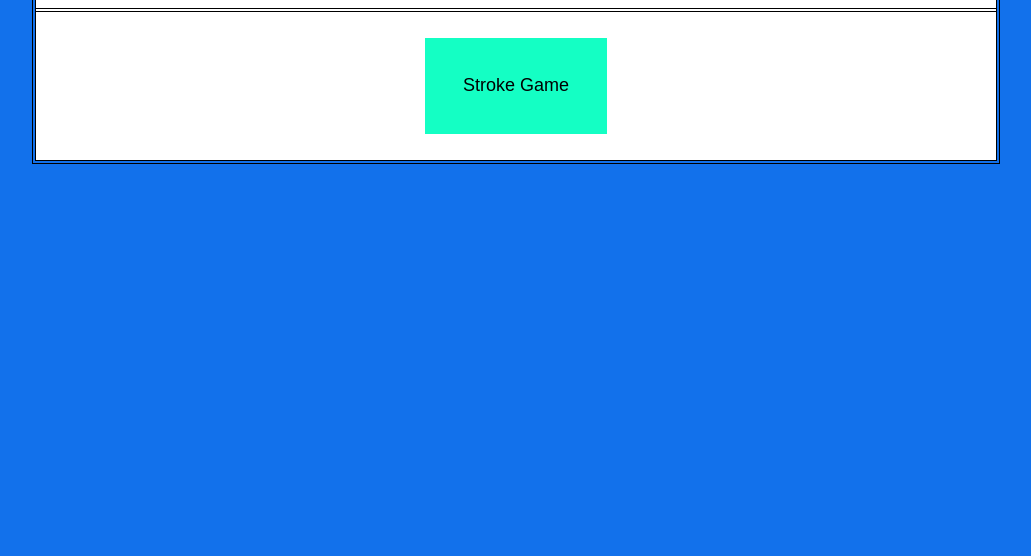
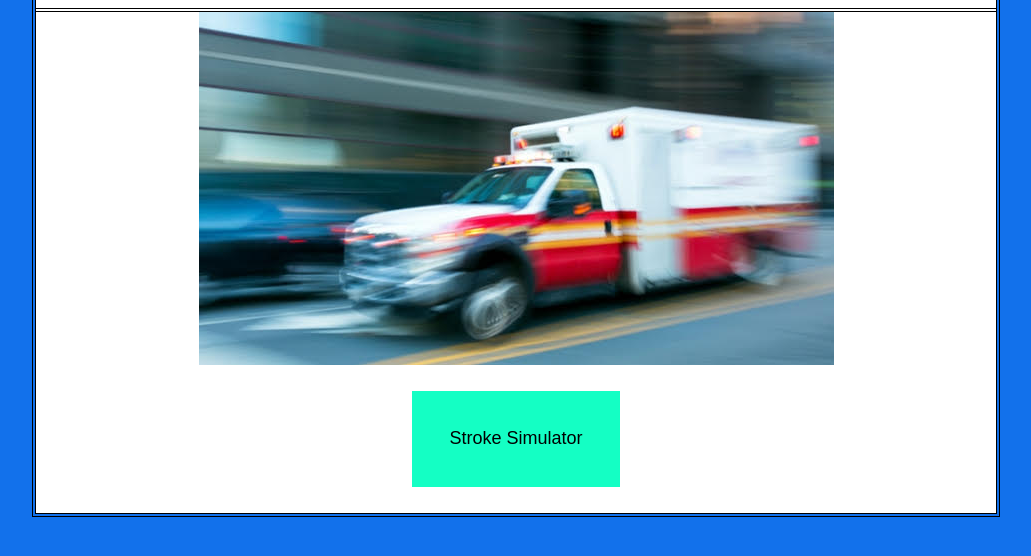
Before and after one commit to shivam2345/ChooseYourOwnAdventureMedical, a plain HTML site: page index.html in a window 1280 px wide. Shown: the part 52-608 px from the top of the page, without its empty margins (124-1155 px from the left). Drawn offline with Linux system fonts and the light colour scheme.

Commit message:
final css changes

```diff
--- a/index.html
+++ b/index.html
@@ -6,9 +6,12 @@
 </head>
 <body>
 	<h1> MedHacks: Stroke Simulator </h1>
+	<div id="image">
+		<img src="am.jpg" alt="ambulance">
+	</div>
 	<div class="content">
 	<p id="PlayButton">
-		<button id="startgame" onclick="location.href='intro.html'">Stroke Game</button>
+		<button id="startgame" onclick="location.href='intro.html'">Stroke Simulator</button>
 	</p>
 </div>
 </body>
--- a/style.css
+++ b/style.css
@@ -7,6 +7,19 @@ body {
   background-color: #1271EB;
   border: 4px double black;
   font-family: "Helvatica", sans-serif;
+}
+
+#image {
+  margin-left: auto;
+  margin-right: auto;
+  background-color: white;
+  display: block;
+}
+
+#image img {
+  margin-left: auto;
+  margin-right: auto;
+  display: block;
 }
 .content {
   background-color: white;
```
Also changed, not shown: am.jpg (added).
